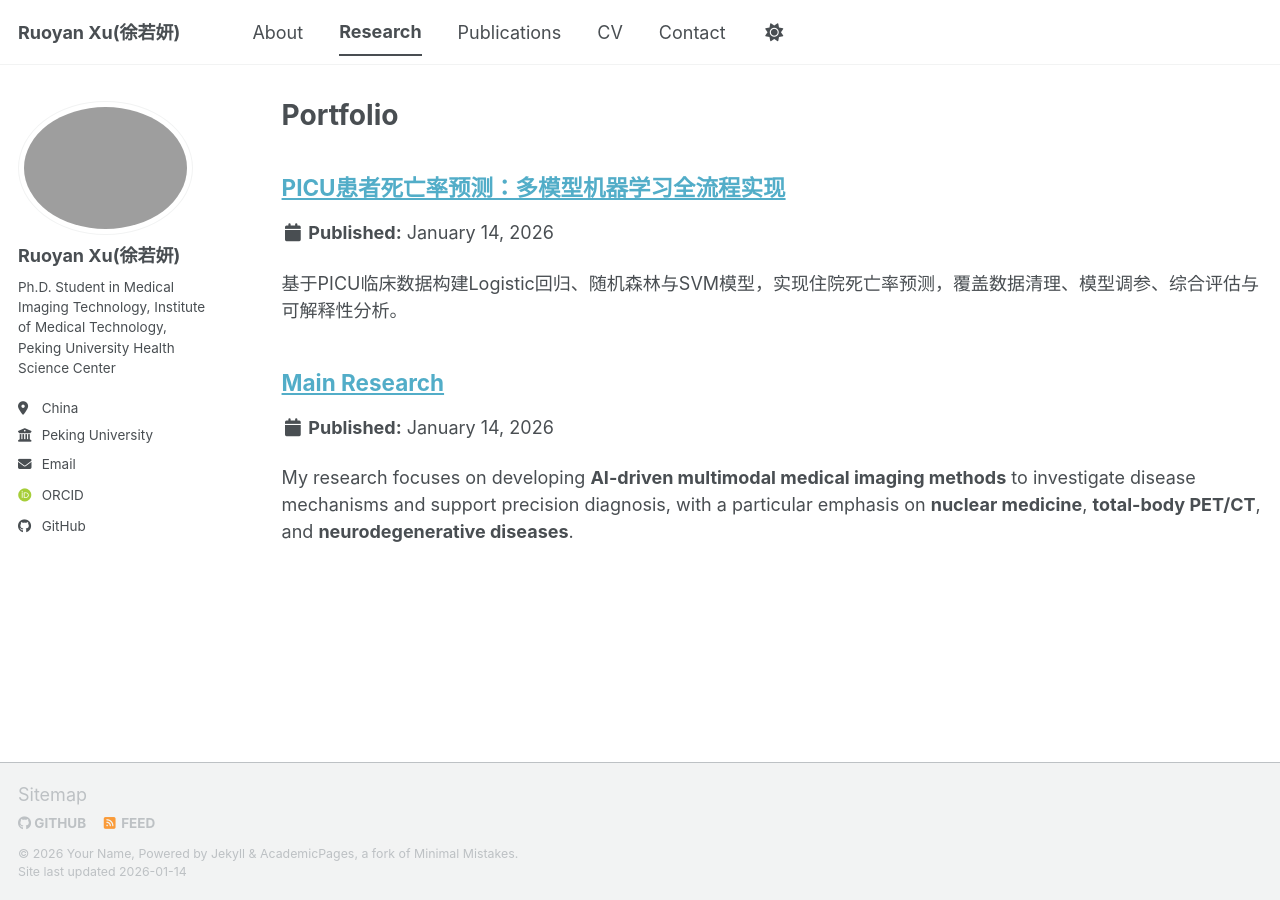
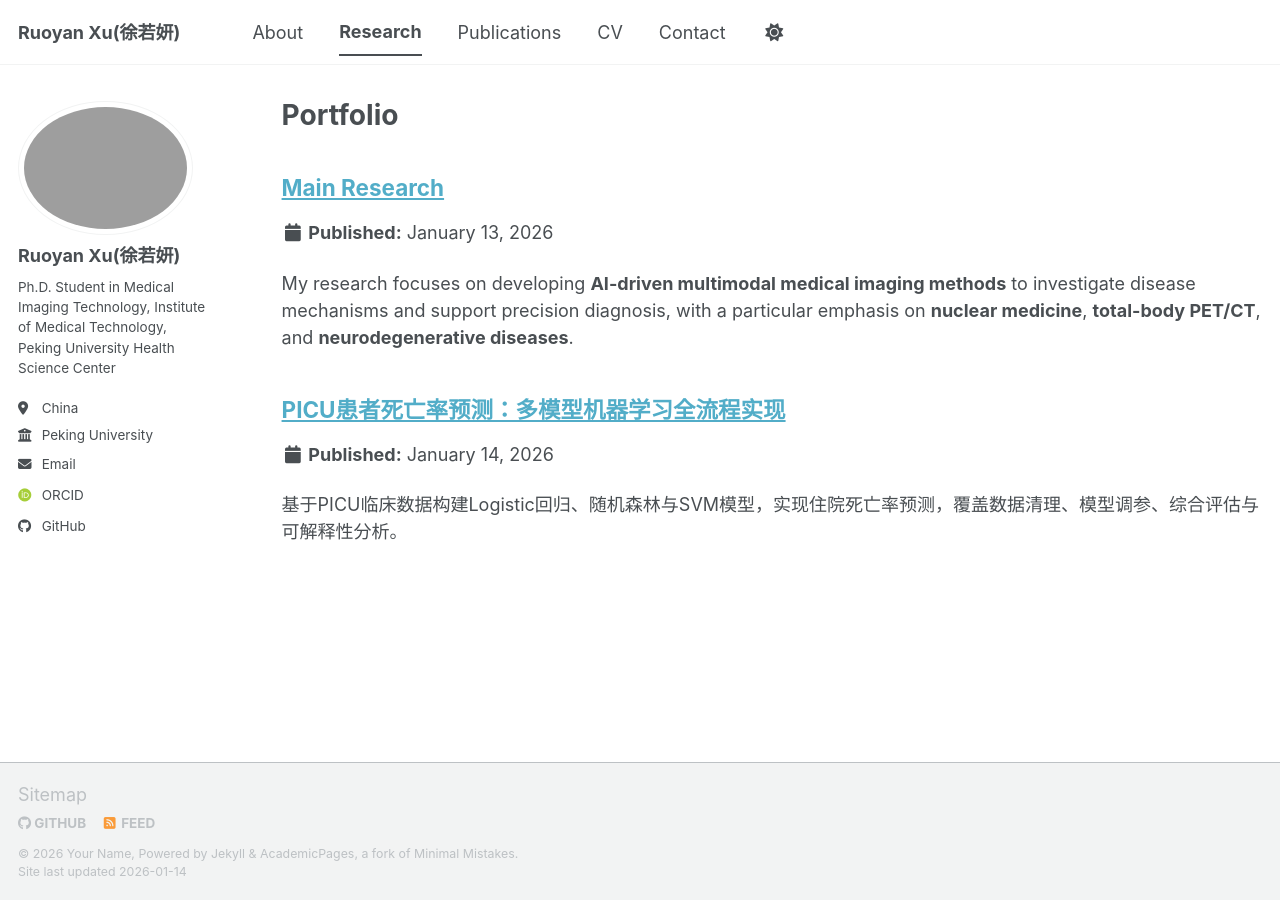
Before and after one commit to ruoyanxu-411/ruoyanxu-411.github.io, a Jekyll site: the page built from _pages/portfolio.html, in a window 1280 px wide. Built offline with Jekyll 4.4.1, drawn with Linux system fonts in a browser that asks for light colours; some web fonts are replaced; a script bundle is joined from its source files by our own code; library files that are not in the unit come from our copies.

Commit message:
Update portfolio-1.md

```diff
--- a/_portfolio/portfolio-1.md
+++ b/_portfolio/portfolio-1.md
@@ -1,6 +1,7 @@
 ---
 layout: single
 title: "Main Research"
+date: 2026-01-13
 permalink: _portfolio/portfolio-1.md
 ---
 
```
